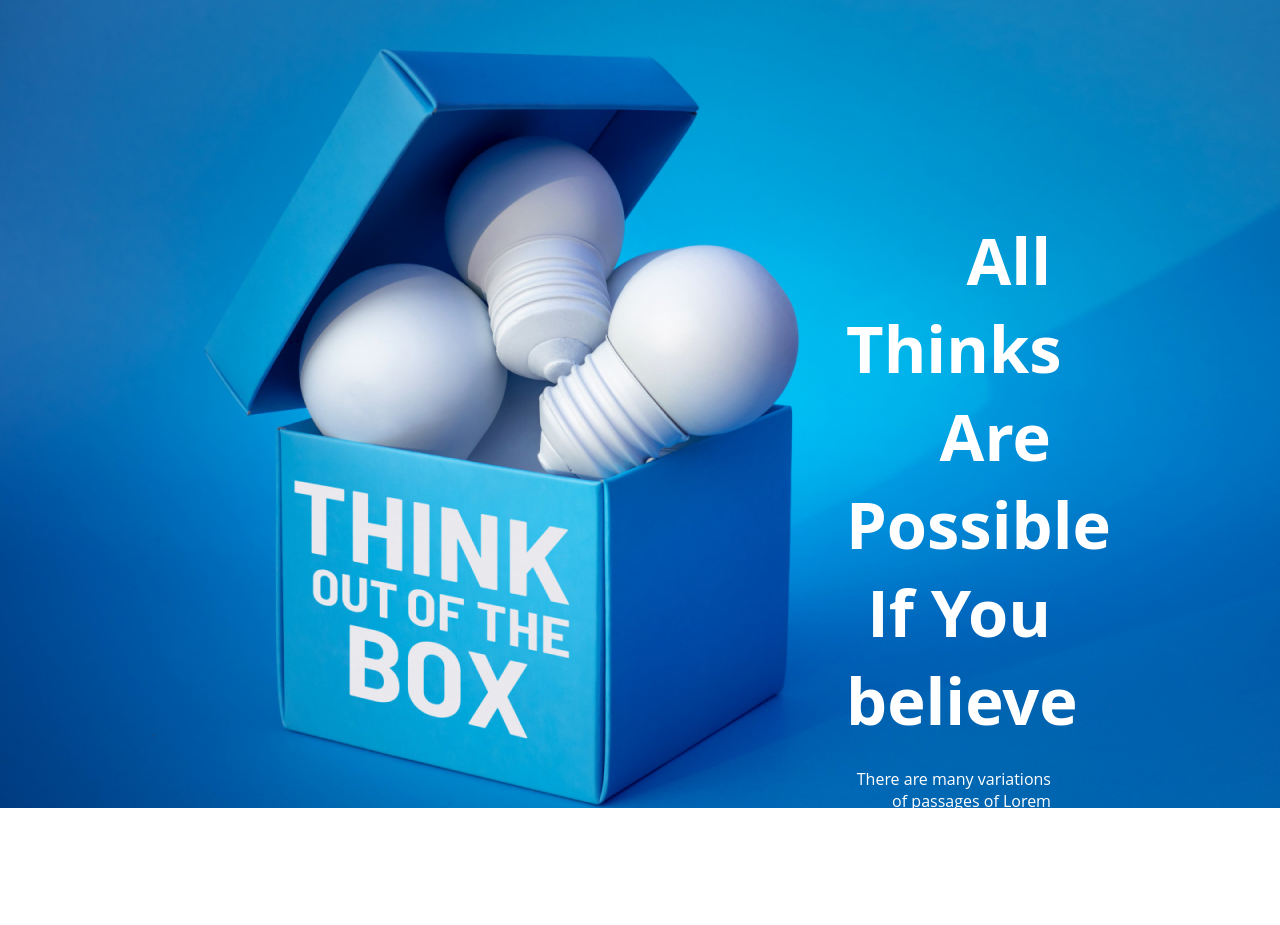
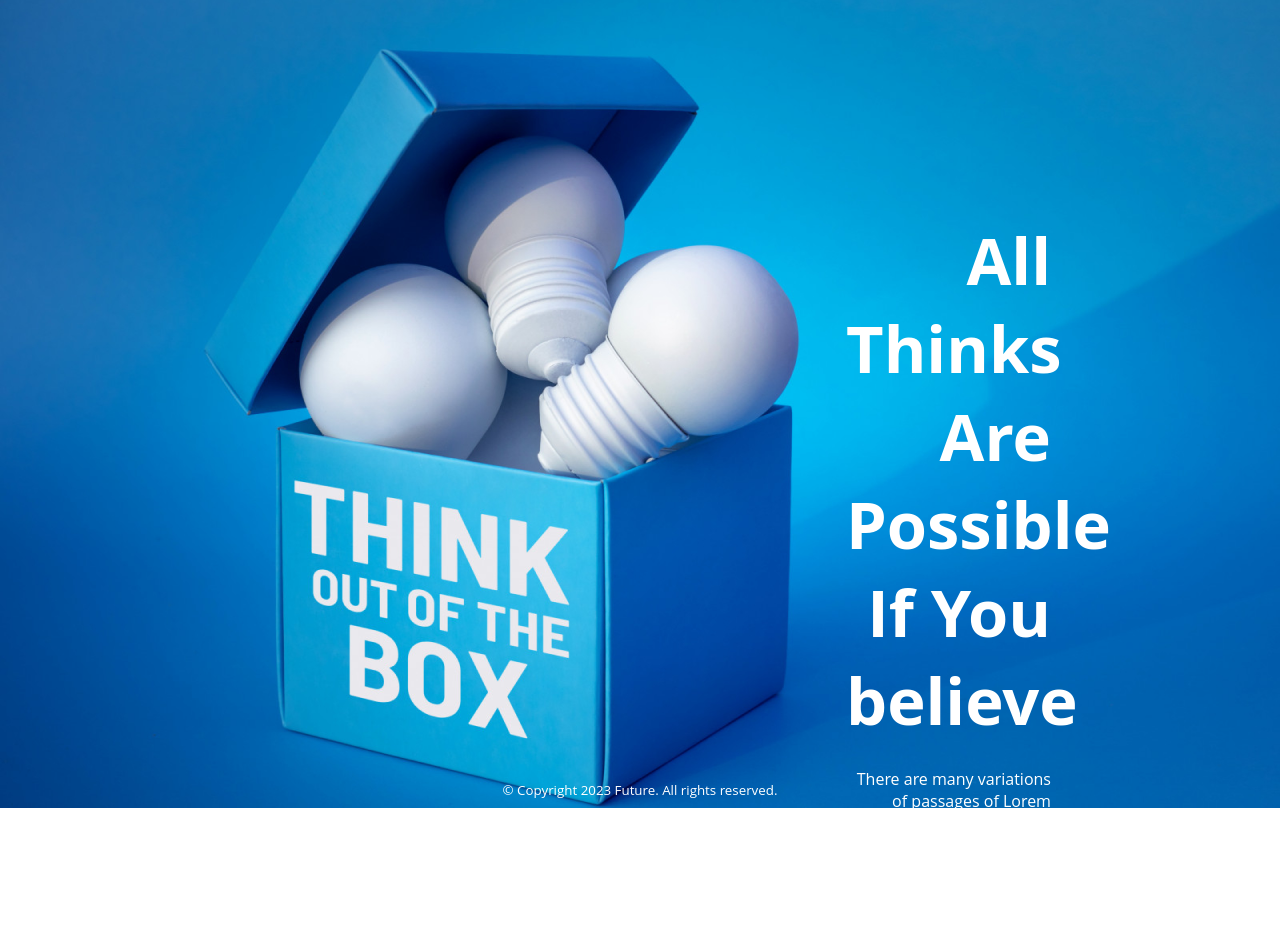
Before and after one commit to Arafat-Bhuiyan/assignment-1, a plain HTML site: page index.html in a window 1280 px wide. Shown: the top 925 px of the page. Drawn offline with Linux system fonts and the light colour scheme.

Commit message:
footer added

```diff
--- a/index.html
+++ b/index.html
@@ -91,6 +91,12 @@
             <input type="email" name="" id="" placeholder="Enter your email" class="email">
             <button class="btn-footer">Subscribe</button>
         </div>
+        <div class="cp-text">
+            <p>
+                <small>© Copyright 2023 Future. All rights reserved.</small>
+             </p>
+        </div>
+
     </footer>
 </body>
 </html>
--- a/styles/style.css
+++ b/styles/style.css
@@ -187,3 +187,11 @@
     color: #ffffff;
     margin-bottom: 24px;
 }
+.footer .cp-text{
+    text-align: center;
+    color: white;
+    position: fixed;
+    left: 0;
+    bottom: 0;
+    width: 100%;
+}
```
